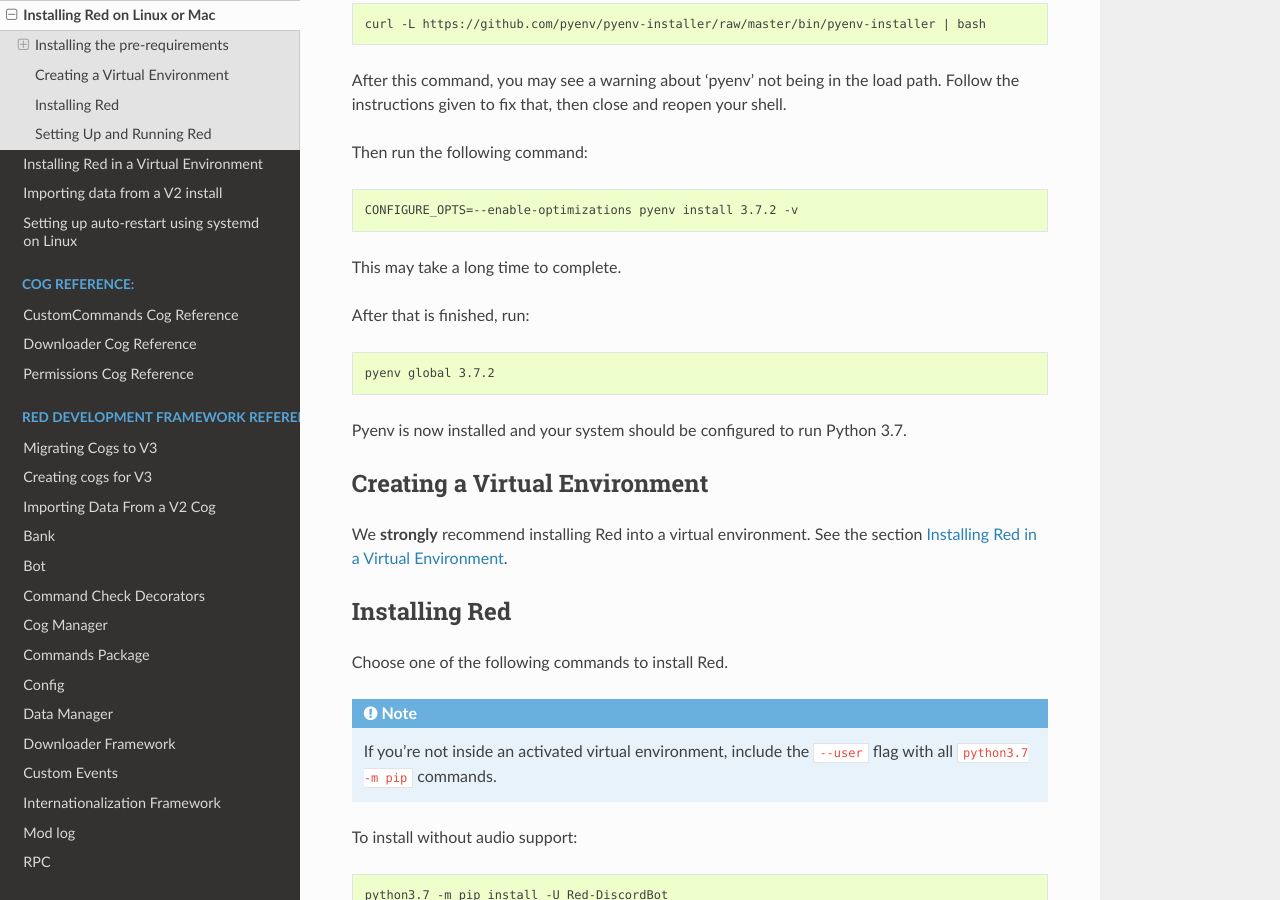
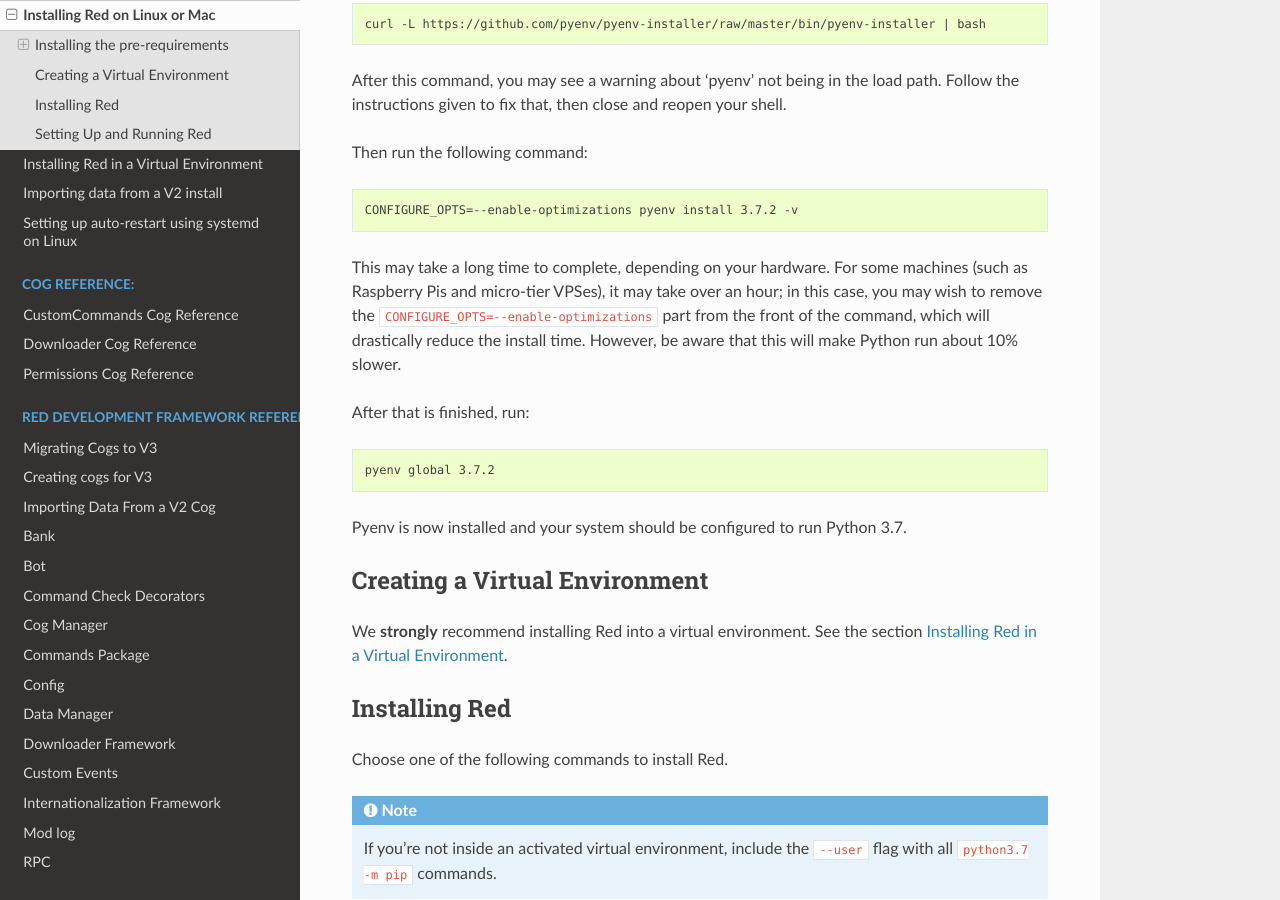
Before and after one commit to Renirous/Red-DiscordBot, a Sphinx documentation site: the page built from docs/install_linux_mac.rst, in a window 1280 px wide and 900 px high, scrolled down 2247 px. Built offline with Sphinx 7.4.7 and the Read the Docs theme 2.0.0, drawn with Linux system fonts in a browser that asks for light colours; the version number is read from the project's files by our own code.

Commit message:
[Docs] Add note about pyenv optimisation flag (#2428)
Signed-off-by: Toby <tobyharradine@gmail.com>

```diff
--- a/docs/install_linux_mac.rst
+++ b/docs/install_linux_mac.rst
@@ -152,7 +152,11 @@
 
     CONFIGURE_OPTS=--enable-optimizations pyenv install 3.7.2 -v
 
-This may take a long time to complete.
+This may take a long time to complete, depending on your hardware. For some machines (such as
+Raspberry Pis and micro-tier VPSes), it may take over an hour; in this case, you may wish to remove
+the ``CONFIGURE_OPTS=--enable-optimizations`` part from the front of the command, which will
+drastically reduce the install time. However, be aware that this will make Python run about 10%
+slower.
 
 After that is finished, run:
 
```
